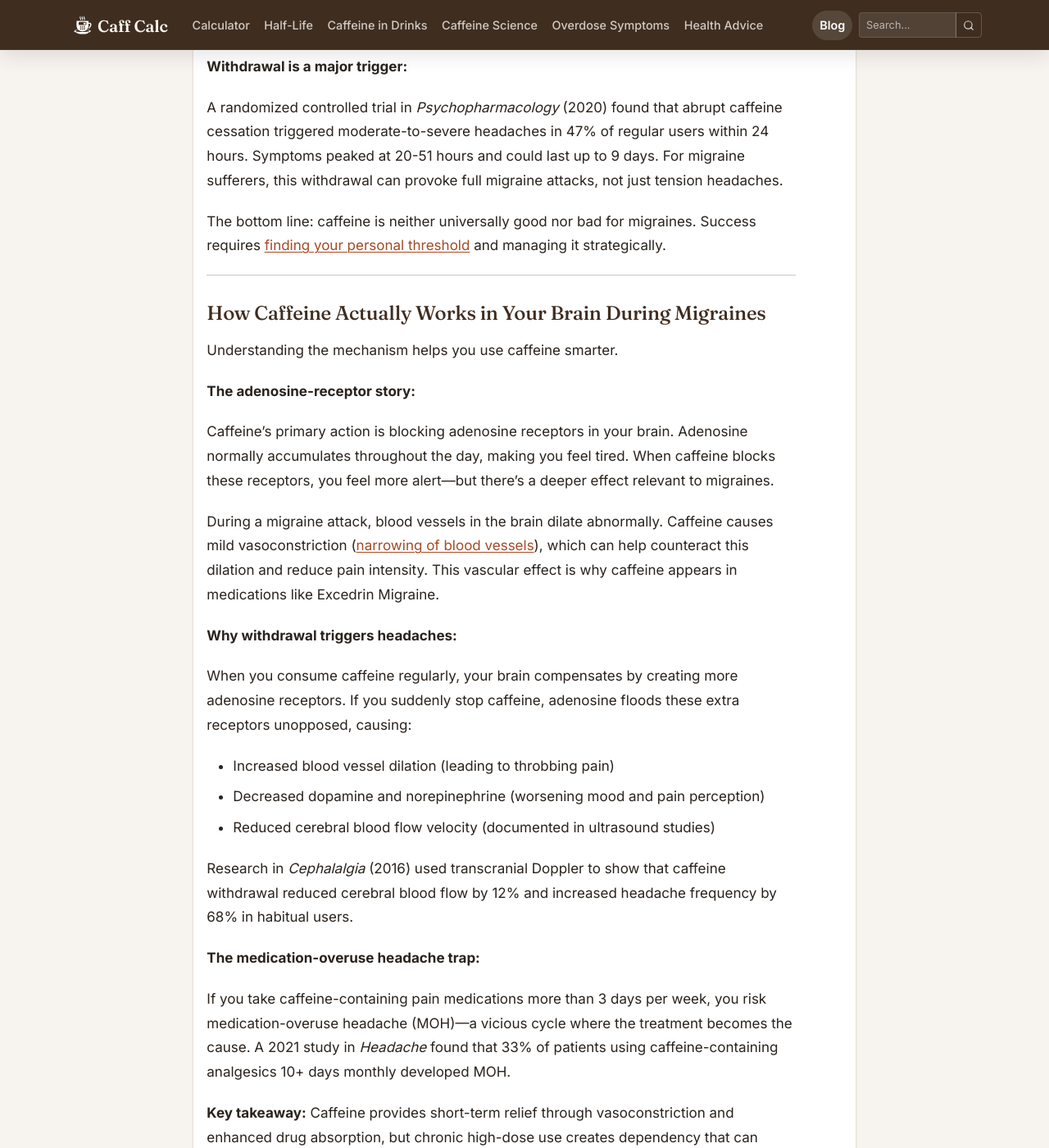
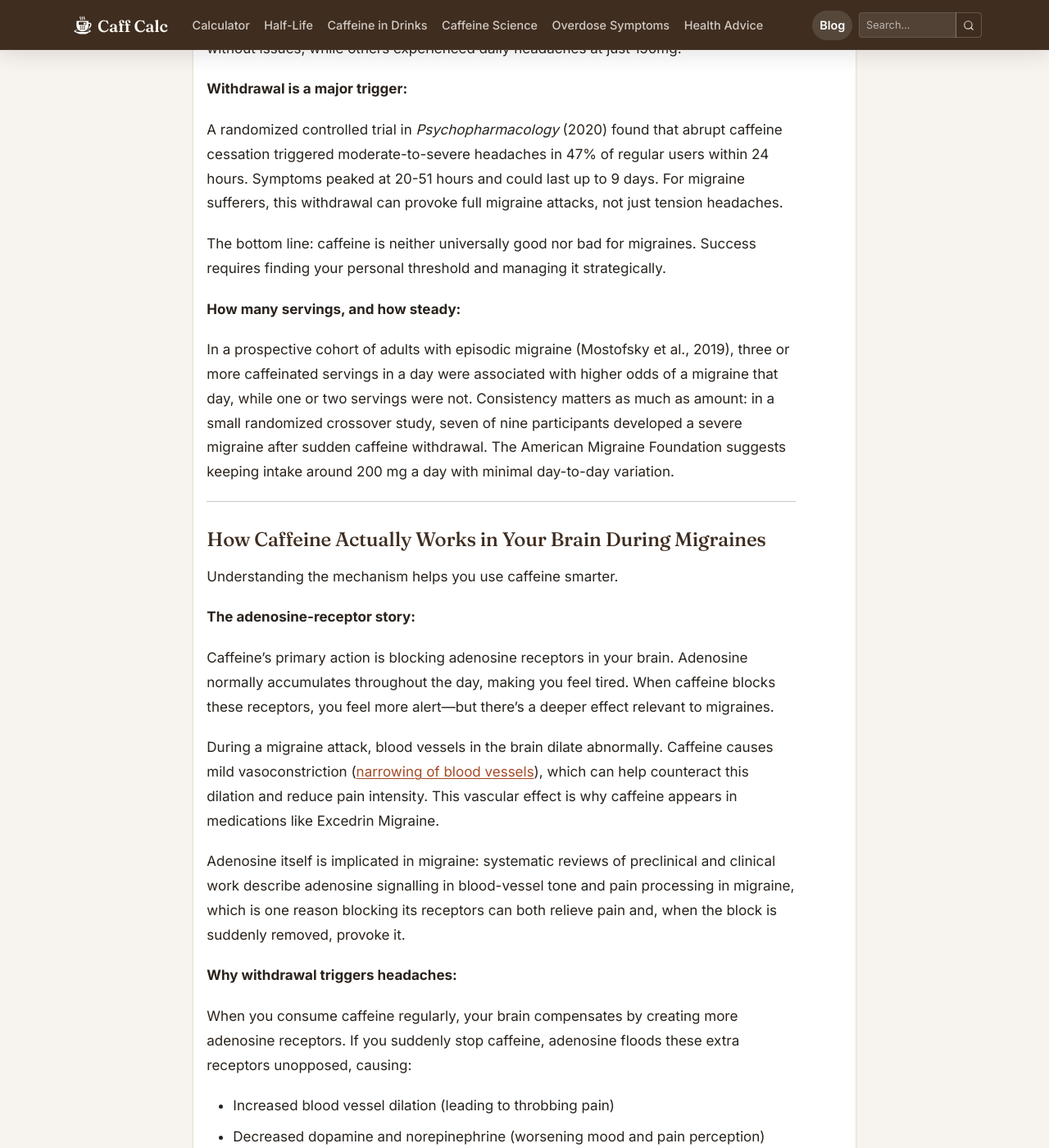
Before and after one commit to IUshakovsky/caff-calc, a Jekyll site: the page built from _posts/2025-11-02-caffeine-headaches-migraines.md, in a window 1280 px wide and 1400 px high, scrolled down 1810 px. Shown: the whole window at 82% size. Built offline with Jekyll 4.4.1, drawn with Linux system fonts in a browser that asks for light colours; comment, search, counter and statistics services are not loaded; some of the changed text lies outside the part shown.

Commit message:
oct 1.2: merge migraine cluster into caffeine-headaches-migraines
Moves the same-day servings cohort, withdrawal crossover result, AMF
consistency advice, ICHD-3 medication-overuse thresholds, adenosine
reviews and analgesic-adjuvant meta-analysis from
caffeine-migraine-triggers, with sources, and redirects its URLs.
excedrin-migraine now points its article at the target.

Co-Authored-By: Claude Opus 5.5 <noreply@anthropic.com>

```diff
--- a/_posts/2025-11-02-caffeine-headaches-migraines.md
+++ b/_posts/2025-11-02-caffeine-headaches-migraines.md
@@ -2,12 +2,16 @@
 layout: post
 title: "Caffeine and Headaches: Friend or Foe for Migraines?"
 date: 2025-11-02 03:00:00 +0000
-tags: [caffeine, headaches, migraines, withdrawal, sleep]
+last_modified_at: 2026-10-13
+tags: [caffeine, headaches, migraines, withdrawal, sleep, caffeine and migraine, migraine triggers, caffeine withdrawal, headache management, caffeine intake]
 excerpt: "Caffeine can relieve migraines or trigger them—it depends on your dose, timing, and withdrawal patterns. Learn science-backed strategies to use caffeine smartly."
 image: "/assets/images/blog/caffeine-headaches-migraines-cover.jpg"
-redirect_from: /2025/11/02/caffeine-headaches-migraines/
+redirect_from:
+  - /2025/11/02/caffeine-headaches-migraines/
+  - /blog/caffeine-migraine-triggers/
+  - /2026/02/08/caffeine-migraine-triggers/
 drinks: [decaf-coffee, green-tea, excedrin-migraine]
-related_posts: [caffeine-migraine-triggers, caffeine-tolerance-reset-guide, caffeine-medication-interactions]
+related_posts: [caffeine-tolerance-reset-guide, caffeine-medication-interactions]
 ---
 
 
@@ -42,7 +46,11 @@ However, individual responses varied dramatically. Some people tolerated 300mg w
 
 A randomized controlled trial in *Psychopharmacology* (2020) found that abrupt caffeine cessation triggered moderate-to-severe headaches in 47% of regular users within 24 hours. Symptoms peaked at 20-51 hours and could last up to 9 days. For migraine sufferers, this withdrawal can provoke full migraine attacks, not just tension headaches.
 
-The bottom line: caffeine is neither universally good nor bad for migraines. Success requires [finding your personal threshold]({{ '/blog/caffeine-migraine-triggers/' | relative_url }}) and managing it strategically.
+The bottom line: caffeine is neither universally good nor bad for migraines. Success requires finding your personal threshold and managing it strategically.
+
+**How many servings, and how steady:**
+
+In a prospective cohort of adults with episodic migraine (Mostofsky et al., 2019), three or more caffeinated servings in a day were associated with higher odds of a migraine that day, while one or two servings were not. Consistency matters as much as amount: in a small randomized crossover study, seven of nine participants developed a severe migraine after sudden caffeine withdrawal. The American Migraine Foundation suggests keeping intake around 200 mg a day with minimal day-to-day variation.
 
 ---
 
@@ -56,6 +64,8 @@ Caffeine's primary action is blocking adenosine receptors in your brain. Adenosi
 
 During a migraine attack, blood vessels in the brain dilate abnormally. Caffeine causes mild vasoconstriction ([narrowing of blood vessels]({{ '/blog/caffeine-blood-vessel-function/' | relative_url }})), which can help counteract this dilation and reduce pain intensity. This vascular effect is why caffeine appears in medications like Excedrin Migraine.
 
+Adenosine itself is implicated in migraine: systematic reviews of preclinical and clinical work describe adenosine signalling in blood-vessel tone and pain processing in migraine, which is one reason blocking its receptors can both relieve pain and, when the block is suddenly removed, provoke it.
+
 **Why withdrawal triggers headaches:**
 
 When you consume caffeine regularly, your brain compensates by creating more adenosine receptors. If you suddenly stop caffeine, adenosine floods these extra receptors unopposed, causing:
@@ -68,6 +78,8 @@ Research in *Cephalalgia* (2016) used transcranial Doppler to show that caffeine
 **The medication-overuse headache trap:**
 
 If you take caffeine-containing pain medications more than 3 days per week, you risk medication-overuse headache (MOH)—a vicious cycle where the treatment becomes the cause. A 2021 study in *Headache* found that 33% of patients using caffeine-containing analgesics 10+ days monthly developed MOH.
+
+Under the ICHD-3 diagnostic criteria, the risk thresholds for medication-overuse headache are combination analgesics (such as acetaminophen-aspirin-caffeine) on 10 or more days a month, or simple analgesics on 15 or more days a month, for more than 3 months. If you're approaching these, talk to your clinician about preventive options; breaking the cycle often means temporarily stopping the medication, with a taper plan to avoid caffeine withdrawal.
 
 **Key takeaway:** Caffeine provides short-term relief through vasoconstriction and enhanced drug absorption, but chronic high-dose use creates dependency that can worsen headache patterns long-term.
 
@@ -104,6 +116,8 @@ If you take caffeine-containing pain medications more than 3 days per week, you
 **What to do:** Reserve caffeine for actual migraine attacks rather than consuming it preventatively every day. Take 100-200mg with your pain medication at attack onset.
 
 **Why it works:** Research in *Headache* (2017) showed that caffeine enhanced analgesic efficacy by 40% during attacks. But daily use for prevention creates tolerance and dependency, reducing its effectiveness when you truly need it.
+
+Meta-analyses confirm that adding caffeine to acetaminophen and aspirin improves acute migraine relief and speeds it up. Count the caffeine in rescue tablets toward your daily total: on rescue days, skip an afternoon coffee or switch to decaf.
 
 **Specific example:** Migraines 2-3 times monthly? Skip daily coffee. Instead, drink 1 cup (140mg) immediately when attack symptoms start, combined with your usual medication. This preserves caffeine's acute benefits.
 
@@ -172,6 +186,9 @@ Some people do better with moderate consistent intake (100-150mg) than complete
 **Q: Can caffeine stop a migraine that's already started?**
 Yes, for some people. Research shows 100-200mg combined with pain relievers can abort early-stage migraines in about 40% of cases. But it works best when you don't consume caffeine daily—otherwise tolerance reduces effectiveness.
 
+**Q: Does caffeine always trigger migraine?**
+No. Low, consistent intake is tolerated by many people with migraine. In a 2019 prospective study, three or more caffeinated servings in a day raised same-day migraine odds, but one or two did not.
+
 **Q: How much caffeine is too much for migraine sufferers?**
 Highly individual, but population data suggests risk increases above 100mg daily for susceptible people. Most neurologists recommend staying below 200mg daily if you experience frequent headaches. Track your personal threshold with a headache diary.
 
@@ -226,6 +243,14 @@ Scientific sources supporting this article:
 - [Influence of caffeine and caffeine withdrawal on headache and cerebral blood flow velocities](https://pubmed.ncbi.nlm.nih.gov/9170342/)
 - [Live Science: Why caffeine withdrawal headaches hurt so much](https://www.livescience.com/health/why-do-caffeine-withdrawal-headaches-hurt-so-much)
 - [Time: Study on caffeine intake and migraine risk](https://time.com/5645317/caffeine-migraine-study/)
+- [Prospective cohort: Caffeinated beverage intake and same-day migraine risk (Mostofsky et al., 2019)](https://pubmed.ncbi.nlm.nih.gov/31402050/)
+- [Systematic review (preclinical): Adenosine signaling in migraine pathophysiology](https://pmc.ncbi.nlm.nih.gov/articles/PMC8981838/)
+- [Systematic review (clinical): Adenosine and receptors in migraine](https://pubmed.ncbi.nlm.nih.gov/35301855/)
+- [Review: Caffeine in the management of patients with headache](https://pmc.ncbi.nlm.nih.gov/articles/PMC5655397/)
+- [Meta-analysis: Aspirin, acetaminophen, and caffeine for acute migraine](https://pubmed.ncbi.nlm.nih.gov/34519136/)
+- [StatPearls: Medication Overuse Headache—ICHD-3 thresholds](https://www.ncbi.nlm.nih.gov/sites/books/n/statpearls/article-24890/)
+- [Mayo Clinic: Medication-overuse headaches—symptoms and causes](https://www.mayoclinic.org/diseases-conditions/medication-overuse-headache/symptoms-causes/syc-20377083)
+- [StatPearls: Caffeine Withdrawal—clinical features and timeline](https://www.ncbi.nlm.nih.gov/books/NBK430790/)
 - [Sleep Foundation: Caffeine and Sleep](https://www.sleepfoundation.org/nutrition/caffeine-and-sleep)
 - [FDA: How much caffeine is too much?](https://www.fda.gov/consumers/consumer-updates/spilling-beans-how-much-caffeine-too-much)
 - [The Journal of Headache and Pain: Caffeine and headache mechanisms](https://thejournalofheadacheandpain.biomedcentral.com/)
```
Also changed, not shown: _caffeine_in/excedrin-migraine.md (+1 -1 lines), _posts/2025-11-20-caffeine-menstrual-cramps-relief-risk.md (+1 -1 lines), _posts/2026-01-25-caffeine-histamine-sensitivity.md (+1 -1 lines), _posts/2026-02-08-caffeine-migraine-triggers.md (deleted, +0 -194 lines), _posts/2026-04-04-caffeine-nerve-sensitivity.md (+1 -1 lines), _posts/2026-08-21-caffeine-hearing-risks.md (+1 -1 lines).
